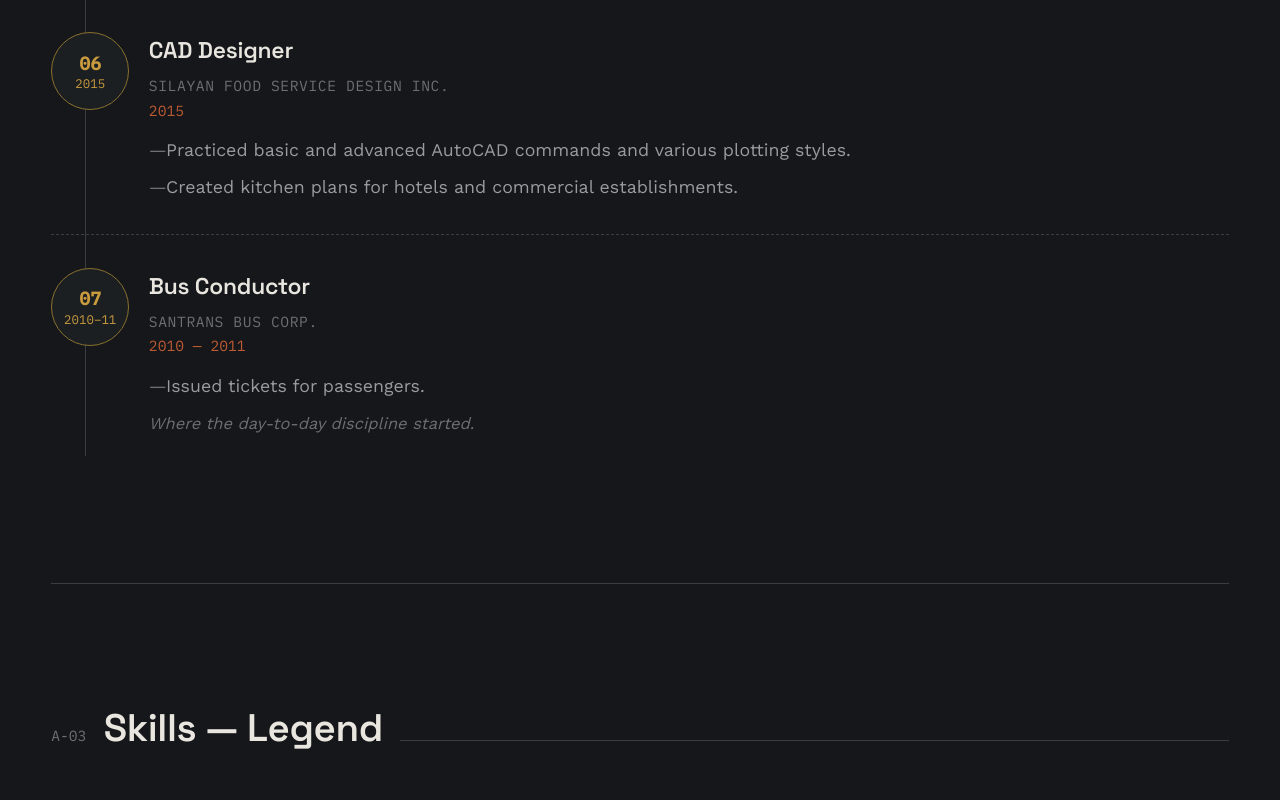
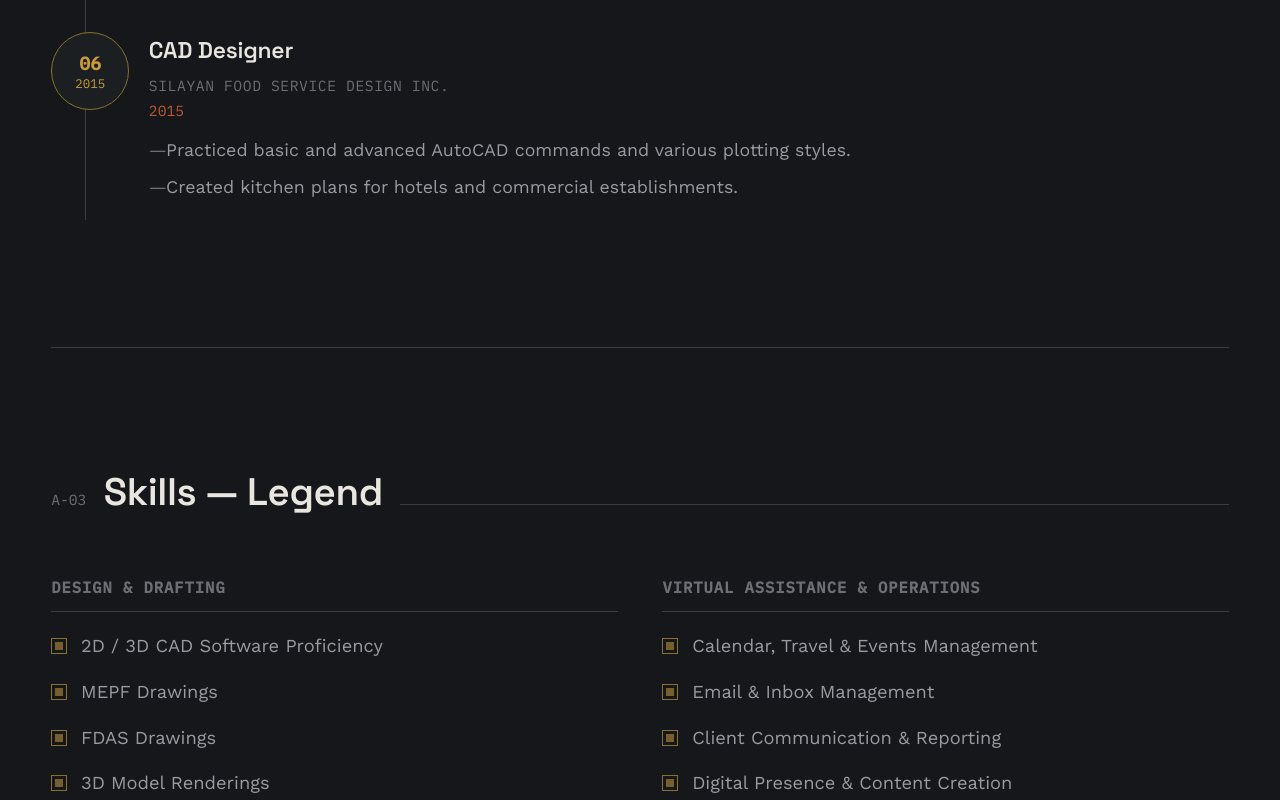
Before and after one commit to raize21/Jairus-Cruz-Portfolio, a plain HTML site: page index.html in a window 1280 px wide. Shown: the part 3202-4002 px from the top of the page. Drawn offline with nearby package versions, Linux system fonts and the light colour scheme.

Commit message:
Update index.html

```diff
--- a/index.html
+++ b/index.html
@@ -735,16 +735,7 @@
       </div>
     </div>
 
-    <div class="entry">
-      <div class="node"><span class="det">07</span><span>2010–11</span></div>
-      <div class="entry-body">
-        <div class="role-row"><h3>Bus Conductor</h3></div>
-        <div class="company">SANTRANS Bus Corp.</div>
-        <div class="dates">2010 — 2011</div>
-        <ul><li>Issued tickets for passengers.</li></ul>
-        <div class="note">Where the day-to-day discipline started.</div>
-      </div>
-    </div>
+
   </div>
 </section>
 
```
